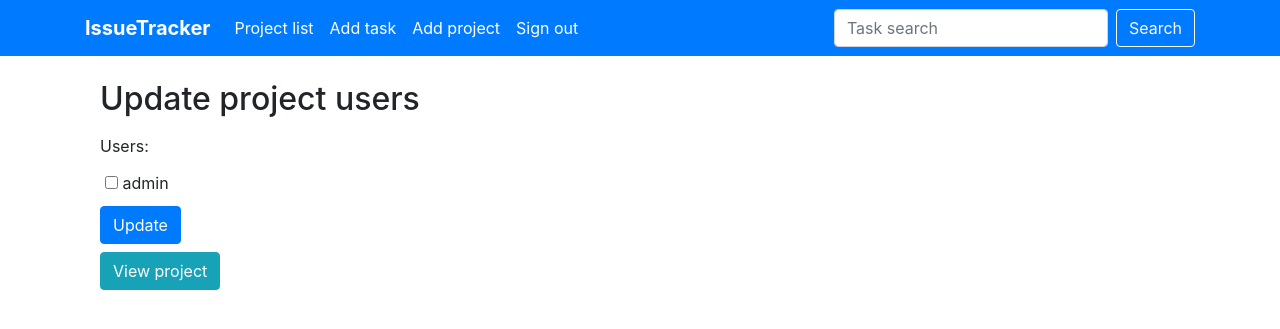
After one commit to ihinion/homework_49, a Django app: page /project/1/users/ in a window 1280 px wide. The commit adds this page. Shown: the top 329 px of the page. Run offline with Django 3.2, Linux system fonts and the light colour scheme; a user stored in the database is signed in; data comes from the database, SQL or seed files in the repository; some libraries are stand-ins or nearby versions.

Commit message:
Created UpdateProjectUsers view, UpdateProjectUsers form, update_users.html, added m2m field 'users' to Project model

```diff
--- a/source/main/urls.py
+++ b/source/main/urls.py
@@ -16,7 +16,7 @@ Including another URLconf
 from django.contrib import admin
 from django.urls import path, include
 from webapp.views import IndexView, TaskView, TaskCreateView, TaskUpdateView, TaskDeleteView, ProjectListView, \
-    ProjectView, ProjectCreateView, ProjectTaskCreateView, ProjectUpdateView, ProjectDeleteView
+    ProjectView, ProjectCreateView, ProjectTaskCreateView, ProjectUpdateView, ProjectDeleteView, UpdateProjectUsers
 from django.contrib.auth.views import LoginView, LogoutView
 
 urlpatterns = [
@@ -33,6 +33,6 @@ urlpatterns = [
          name='project_task_add'),
     path('project/<int:pk>/update/', ProjectUpdateView.as_view(), name='project_update'),
     path('project/<int:pk>/delete/', ProjectDeleteView.as_view(), name='project_delete'),
-
+    path('project/<int:pk>/users/', UpdateProjectUsers.as_view(), name='users_update'),
     path('accounts/', include('accounts.urls')),
 ]
--- a/source/webapp/forms.py
+++ b/source/webapp/forms.py
@@ -20,7 +20,16 @@ class SearchForm(forms.Form):
 class ProjectForm(forms.ModelForm):
     class Meta:
         model = Project
-        exclude = []
+        exclude = ['users']
+
+
+class UpdateProjectUsers(forms.ModelForm):
+    class Meta:
+        model = Project
+        fields = ['users']
+        widgets = {
+            'users': CheckboxSelectMultiple,
+        }
 
 
 class ProjectTaskForm(forms.ModelForm):
--- a/source/webapp/models.py
+++ b/source/webapp/models.py
@@ -1,3 +1,4 @@
+from django.contrib.auth import get_user_model
 from django.db import models
 from .validators import restricted_text_art, no_caps
 
@@ -36,6 +37,7 @@ class Type(models.Model):
 class Project(models.Model):
     name = models.CharField(max_length=50, verbose_name='Name')
     description = models.TextField(max_length=400, verbose_name='Description')
+    users = models.ManyToManyField(get_user_model(), related_name='projects', verbose_name='Users')
     start_date = models.DateField(verbose_name='Start date')
     end_date = models.DateField(verbose_name='End date', null=True, blank=True)
 
--- a/source/webapp/templates/partial/form.html
+++ b/source/webapp/templates/partial/form.html
@@ -11,7 +11,7 @@
         {% endfor %}
         {% if field.label == 'Start date' or field.label == 'End date' %}
             <p>{{ field|add_class:'form-control'|attr:"placeholder:YYYY-MM-DD" }}</p>
-        {% elif field.label == 'Types' %}
+        {% elif field.label == 'Types' or field.label == 'Users' %}
             {{ field|add_class:'checkbox-form' }}
         {% else %}
             <p>{{ field|add_class:'form-control' }}</p>
--- /dev/null
+++ b/source/webapp/templates/project/update_users.html
@@ -0,0 +1,10 @@
+{% extends 'base.html' %}
+{% block title %}Update project users{% endblock %}
+{% block content %}
+    <div class="container">
+        <h2 class="my-3">Update project users</h2>
+        {% url "users_update" pk=project.pk as action_url %}
+        {% include 'partial/form.html' with action_url=action_url form_method='post' button_text='Update' %}
+        <a class="btn btn-info mt-2" href="{% url 'project_view' project.pk %}" role="button">View project</a><br>
+    </div>
+{% endblock %}
--- a/source/webapp/views/project_views.py
+++ b/source/webapp/views/project_views.py
@@ -1,11 +1,12 @@
 from urllib.parse import urlencode
 from django.contrib.auth.mixins import LoginRequiredMixin
+from django.contrib.auth.models import User
 from django.db.models import Q
-from django.shortcuts import reverse
+from django.shortcuts import reverse, get_object_or_404, redirect
 from django.urls import reverse_lazy
 from django.views.generic import ListView, DetailView, CreateView, UpdateView, DeleteView
 from webapp.models import Project
-from webapp.forms import SearchForm, ProjectForm
+from webapp.forms import SearchForm, ProjectForm, UpdateProjectUsers
 
 
 class ProjectListView(ListView):
@@ -52,6 +53,13 @@ class ProjectCreateView(LoginRequiredMixin, CreateView):
     form_class = ProjectForm
     model = Project
 
+    def form_valid(self, form):
+        users = User.objects.filter(pk=self.request.user.pk)
+        project = form.save(commit=False)
+        project.save()
+        project.users.set(users)
+        return super().form_valid(form)
+
     def get_success_url(self):
         return reverse('project_view', kwargs={'pk': self.object.pk})
 
@@ -69,3 +77,18 @@ class ProjectDeleteView(LoginRequiredMixin, DeleteView):
     template_name = 'project/delete.html'
     model = Project
     success_url = reverse_lazy('projects_list')
+
+
+class UpdateProjectUsers(LoginRequiredMixin, UpdateView):
+    template_name = 'project/update_users.html'
+    form_class = UpdateProjectUsers
+    model = Project
+
+    # def form_valid(self, form):
+    #     project = get_object_or_404(Project, pk=self.kwargs.get('pk'))
+    #     users = form.cleaned_data.pop('users')
+    #     project.users.set(users)
+    #     return super().form_valid(form)
+
+    def get_success_url(self):
+        return reverse('project_view', kwargs={'pk': self.object.pk})
```
Also changed, not shown: source/webapp/templates/partial/project_card.html (+6 -4 lines), source/webapp/migrations/0019_project_users.py (added).
